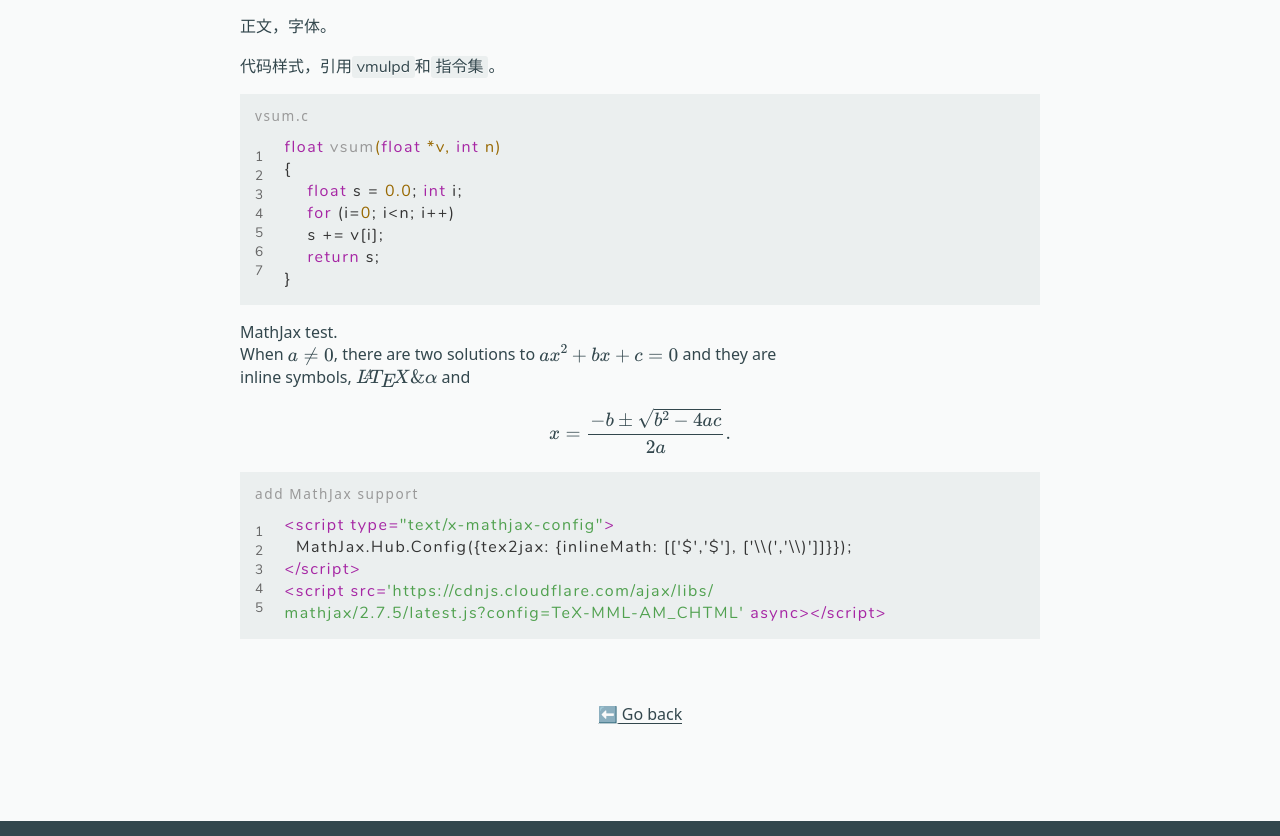
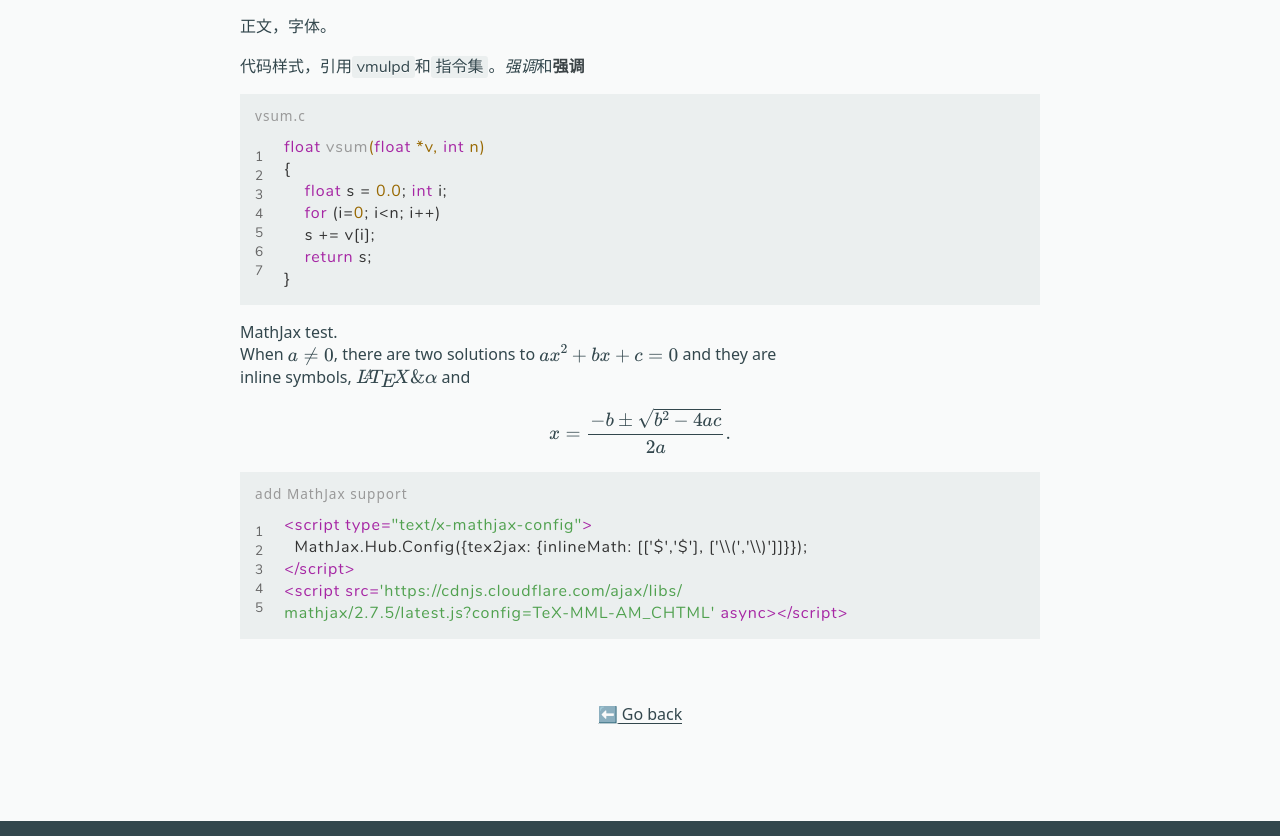
Before and after one commit to vonweber0616/vonweber0616.github.io, a plain HTML site: page 2018/11/02/Hexo测试/index.html in a window 1280 px wide. Shown: the part 689-1525 px from the top of the page. Drawn offline with nearby package versions, Linux system fonts and the light colour scheme; some packages are replaced by stand-ins of ours; a web font is replaced by a local one.

Commit message:
Site updated: 2018-11-03 01:42:35

```diff
--- a/2018/11/02/Hexo测试/index.html
+++ b/2018/11/02/Hexo测试/index.html
@@ -53,7 +53,7 @@
 
 
 		<h2 id="2级标题"><a href="#2级标题" class="headerlink" title="2级标题"></a>2级标题</h2><h3 id="3级标题"><a href="#3级标题" class="headerlink" title="3级标题"></a>3级标题</h3><p>正文，字体。</p>
-<p>代码样式，引用<code>vmulpd</code>和<code>指令集</code>。<br><figure class="highlight c"><figcaption><span>vsum.c</span></figcaption><table><tr><td class="gutter"><pre><span class="line">1</span><br><span class="line">2</span><br><span class="line">3</span><br><span class="line">4</span><br><span class="line">5</span><br><span class="line">6</span><br><span class="line">7</span><br></pre></td><td class="code"><pre><span class="line"><span class="function"><span class="keyword">float</span> <span class="title">vsum</span><span class="params">(<span class="keyword">float</span> *v, <span class="keyword">int</span> n)</span></span></span><br><span class="line"><span class="function"></span>&#123;</span><br><span class="line">    <span class="keyword">float</span> s = <span class="number">0.0</span>; <span class="keyword">int</span> i;</span><br><span class="line">    <span class="keyword">for</span> (i=<span class="number">0</span>; i&lt;n; i++)</span><br><span class="line">    s += v[i];</span><br><span class="line">    <span class="keyword">return</span> s;</span><br><span class="line">&#125;</span><br></pre></td></tr></table></figure></p>
+<p>代码样式，引用<code>vmulpd</code>和<code>指令集</code>。<em>强调</em>和<strong>强调</strong><br><figure class="highlight c"><figcaption><span>vsum.c</span></figcaption><table><tr><td class="gutter"><pre><span class="line">1</span><br><span class="line">2</span><br><span class="line">3</span><br><span class="line">4</span><br><span class="line">5</span><br><span class="line">6</span><br><span class="line">7</span><br></pre></td><td class="code"><pre><span class="line"><span class="function"><span class="keyword">float</span> <span class="title">vsum</span><span class="params">(<span class="keyword">float</span> *v, <span class="keyword">int</span> n)</span></span></span><br><span class="line"><span class="function"></span>&#123;</span><br><span class="line">    <span class="keyword">float</span> s = <span class="number">0.0</span>; <span class="keyword">int</span> i;</span><br><span class="line">    <span class="keyword">for</span> (i=<span class="number">0</span>; i&lt;n; i++)</span><br><span class="line">    s += v[i];</span><br><span class="line">    <span class="keyword">return</span> s;</span><br><span class="line">&#125;</span><br></pre></td></tr></table></figure></p>
 <p>MathJax test.<br>When \(a \ne 0\), there are two solutions to $ax^2 + bx + c = 0$ and they are<br>inline symbols, $\LaTeX \And \alpha$ and<br>  $$x = {-b \pm \sqrt{b^2-4ac} \over 2a}.$$</p>
 <figure class="highlight html"><figcaption><span>add MathJax support</span></figcaption><table><tr><td class="gutter"><pre><span class="line">1</span><br><span class="line">2</span><br><span class="line">3</span><br><span class="line">4</span><br><span class="line">5</span><br></pre></td><td class="code"><pre><span class="line"><span class="tag">&lt;<span class="name">script</span> <span class="attr">type</span>=<span class="string">"text/x-mathjax-config"</span>&gt;</span><span class="undefined"></span></span><br><span class="line"><span class="undefined">  MathJax.Hub.Config(&#123;tex2jax: &#123;inlineMath: [['$','$'], ['\\(','\\)']]&#125;&#125;);</span></span><br><span class="line"><span class="undefined"></span><span class="tag">&lt;/<span class="name">script</span>&gt;</span></span><br><span class="line"><span class="tag">&lt;<span class="name">script</span> <span class="attr">src</span>=<span class="string">'https://cdnjs.cloudflare.com/ajax/libs/</span></span></span><br><span class="line"><span class="tag"><span class="string">mathjax/2.7.5/latest.js?config=TeX-MML-AM_CHTML'</span> <span class="attr">async</span>&gt;</span><span class="undefined"></span><span class="tag">&lt;/<span class="name">script</span>&gt;</span></span><br></pre></td></tr></table></figure>
 
--- a/css/highlight.css
+++ b/css/highlight.css
@@ -20,7 +20,7 @@
 }
 article pre,
 article .highlight {
-  letter-spacing: 0.1em;
+  letter-spacing: 1px;
   background: #ebefef;
   padding: 15px;
   overflow: auto;
--- a/css/style.css
+++ b/css/style.css
@@ -677,7 +677,7 @@ article .different-posts {
 }
 article pre,
 article .highlight {
-  letter-spacing: 0.1em;
+  letter-spacing: 1px;
   background: #ebefef;
   padding: 15px;
   overflow: auto;
```
Also changed, not shown: index.html (+1 -1 lines).
